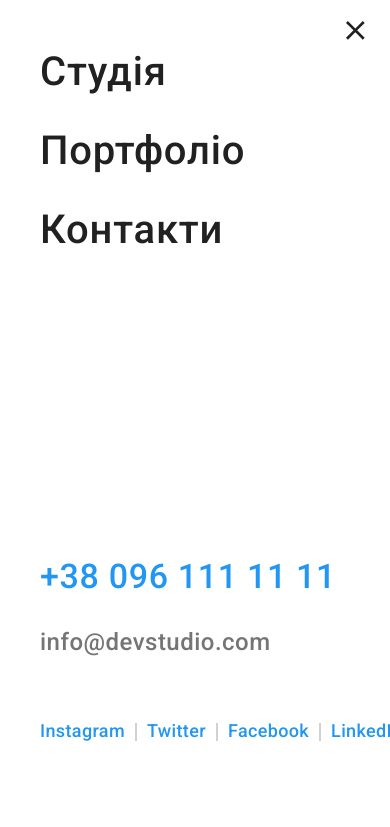
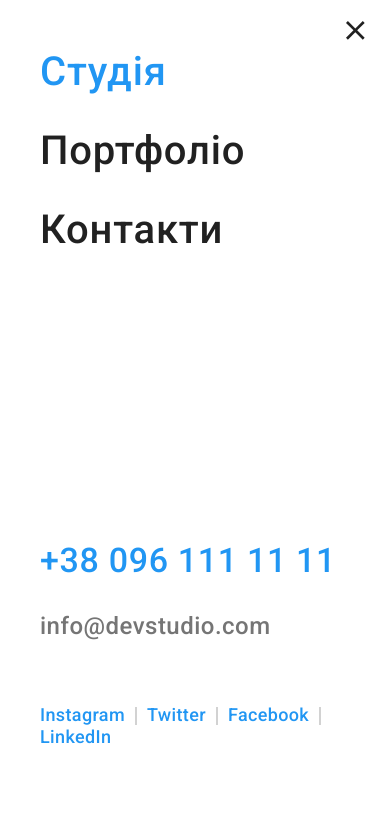
Before and after one commit to SerhiiSamandarov/goit-markup-hw-08, a plain HTML site: page index.html in a window 390 px wide. Both pictures are taken after a click on the button 355 px from the left and 30 px from the top of the page. Shown: the top 827 px of the page. Drawn offline with nearby package versions, Linux system fonts and the light colour scheme.

Commit message:
8 завдання виправлене

```diff
--- a/index.html
+++ b/index.html
@@ -92,7 +92,7 @@
             </button>
             <ul class="mobile-nav list">
               <li class="mobile-nav__item">
-                <a class="mobile-nav__link link" href="./index.html">Студія</a>
+                <a class="mobile-nav__link link mobile-nav__link--current" href="./index.html">Студія</a>
               </li>
               <li class="mobile-nav__item">
                 <a class="mobile-nav__link link" href="./portfolio.html"
@@ -104,6 +104,7 @@
               </li>
             </ul>
           </nav>
+          <div class="mobile-contact-social-wrapper">
             <ul class="mobile-contact list">
               <li class="mobile-contact__item">
                 <a
@@ -137,6 +138,7 @@
                 <a class="mobile-social-list__link link" href="">LinkedIn</a>
               </li>
             </ul>
+          </div>
         </div>
       </div>
     </header>
--- a/sass/base/_container.scss
+++ b/sass/base/_container.scss
@@ -37,6 +37,7 @@
 @media screen and (min-width: 768px) {
   .container {
     max-width: 768px;
+    padding: 0px 15px;
   }
 
   .tablet-container {
--- a/sass/components/_about.scss
+++ b/sass/components/_about.scss
@@ -1,45 +1,3 @@
-// .about__container {
-//   display: flex;
-//   justify-content: center;
-//   align-items: center;
-
-//   width: 100%;
-//   height: 120px;
-//   margin-bottom: 30px;
-//   background-color: var(--secondary-bkrnd-color);
-// }
-
-//   .about__icon {
-//     fill: var(--description-color);
-//   }
-
-// .about__title {
-//   margin-bottom: 10px;
-
-//   font-weight: 700;
-//   font-size: inherit;
-//   line-height: 1.14;
-//   text-transform: uppercase;
-//   text-align: center;
-// }
-
-//   .about__text {
-//     line-height: 1.71;
-//     color: var(--description-color);
-//   }
-
-//   @media screen and (max-width: 767px) {
-//     .about__item:not(:last-child) {
-//         margin-bottom: 30px;
-//     }
-// }
-
-// @media screen and (max-width: 1199px) {
-//     .about__item:last-child {
-//         margin-bottom: 60px;
-//     }
-// }
-
 .about__container {
   display: flex;
   justify-content: center;
@@ -67,7 +25,7 @@
 }
 
 .about__icon {
-  fill: var(--description-color);
+  fill: var(--primary-text-color);
 }
 
 @media screen and (max-width: 767px) {
@@ -86,6 +44,10 @@
   .about__item {
     flex-basis: calc((100% - 30px) / 2);
   }
+
+  .about__title {
+    text-align: left;
+  }
 }
 
 @media screen and (min-width: 1200px) {
@@ -93,13 +55,3 @@
     flex-basis: calc((100% - 90px) / 4);
   }
 }
-
-// .about {
-//     display: flex;
-//     margin-left: -30px;
-//   }
-
-//   .about__item {
-//     margin-left: 30px;
-//     flex-basis: calc((100% - 120px) / 4);
-//   }
--- a/sass/components/_hero.scss
+++ b/sass/components/_hero.scss
@@ -56,6 +56,11 @@
         rgba(47, 48, 58, 0.4)
       ),
       url('./../images/hero.jpg');
+
+    max-width: 1600px;
+    padding-top: 200px;
+    padding-bottom: 200px;
+
   }
 
   @media (min-device-pixel-ratio: 2),
@@ -69,6 +74,7 @@
         url('./../images/hero2x.jpg');
     }
   }
+
 }
 
 .hero-title {
--- a/sass/components/_mobile-menu.scss
+++ b/sass/components/_mobile-menu.scss
@@ -7,6 +7,7 @@
     width: 100vw;
     height: 100vh;
     overflow: auto;
+    z-index: 999;
 
     background-color: var(--white-color);
     box-shadow: 0px 4px 8px rgba(0, 0, 0, 0.04), 0px 2px 4px rgba(0, 0, 0, 0.08),
@@ -27,7 +28,18 @@
 
   .mobile-menu__container {
     position: relative;
+
+    height: 796px;
+    display: flex;
+    flex-direction: column;
+    justify-content: space-between;
     padding: 48px 40px;
+  }
+
+  .mobile-contact-social-wrapper {
+    display: flex;
+    flex-direction: column;
+    justify-content: space-between;
   }
 
   .mobile-menu-btn,
@@ -59,10 +71,6 @@
     right: 15px;
   }
 
-  .mobile-nav {
-    margin-bottom: 302px;
-  }
-
   .mobile-nav__item:not(:last-child) {
     margin-bottom: 32px;
   }
@@ -80,6 +88,10 @@
     &:focus {
       color: var(--accent-color);
     }
+  }
+
+  .mobile-nav__link--current {
+    color: var(--accent-color);
   }
 
   .mobile-contact__item:not(:last-child) {
@@ -116,10 +128,11 @@
 
   .mobile-social-list {
     display: flex;
+    flex-wrap: wrap;
   }
 
-  .mobile-social-list__item:not(:nth-child(1)) {
-    &::before {
+  .mobile-social-list__item:not(:last-child) {
+    &::after {
       content: "";
       width: 22px;
       border: 1px solid rgba(33, 33, 33, 0.2);
```
Also changed, not shown: portfolio.html (+5 -3 lines), css/main.css, css/main.min.css, 2 other files. Lines whose indentation alone changed are shown as unchanged.
